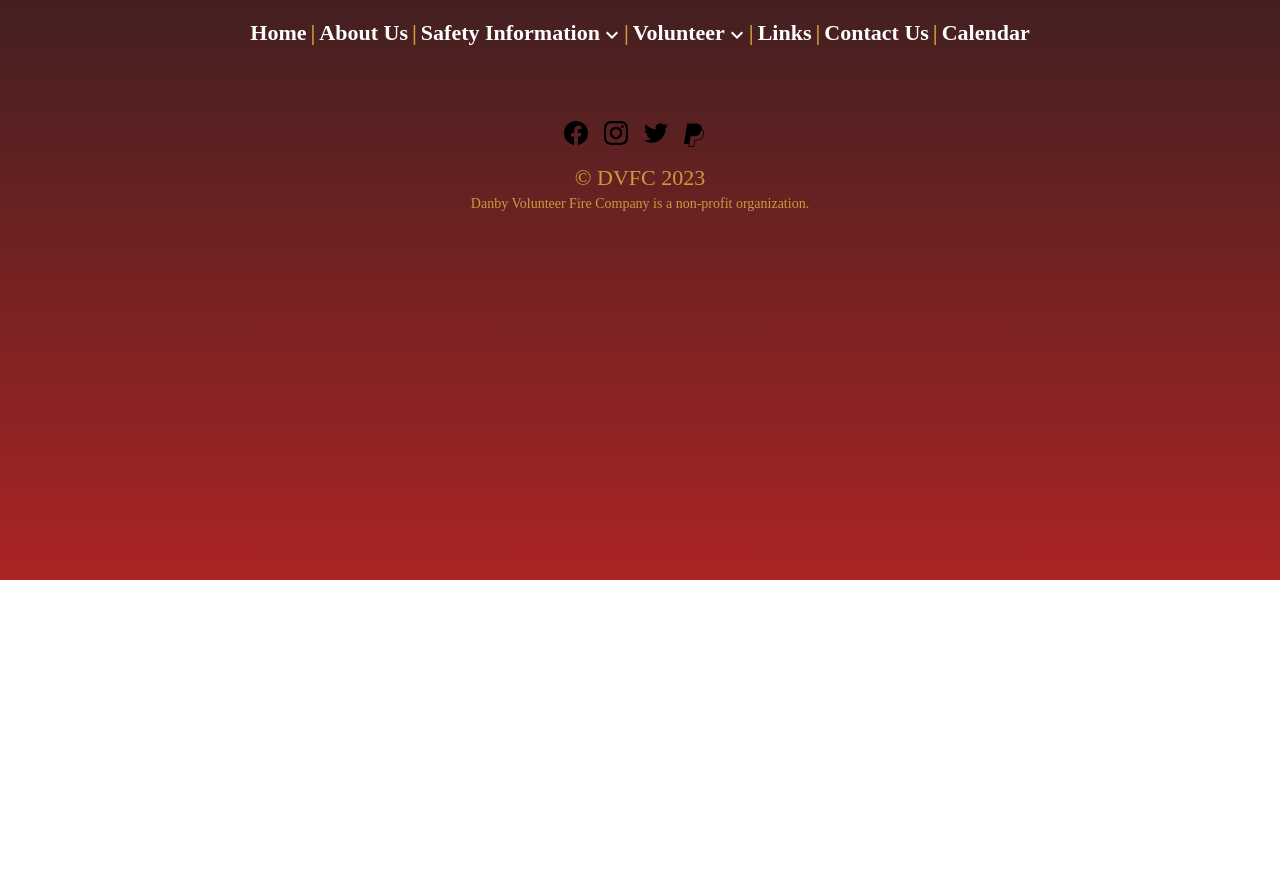
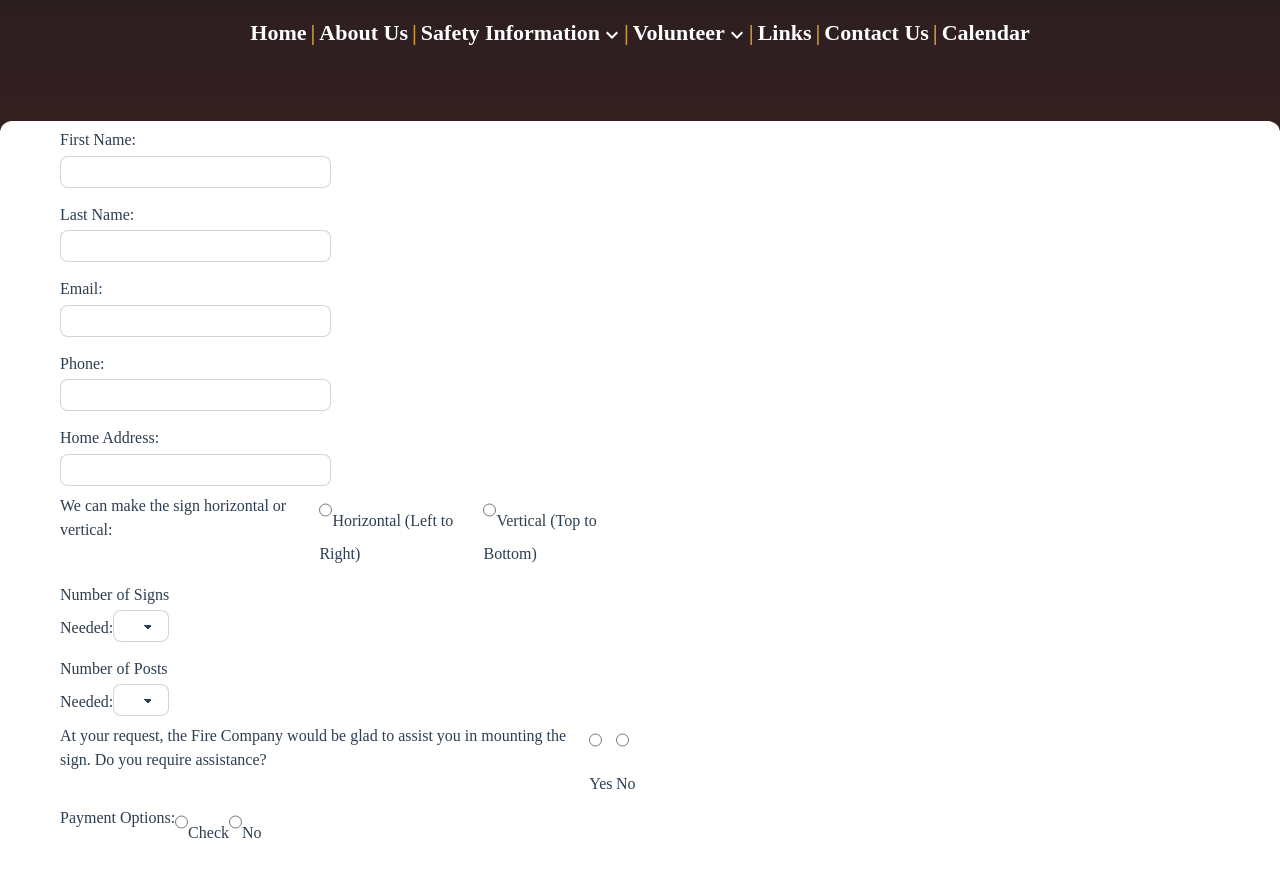
Before and after one commit to jdimichele/DanbyFireDept, a Vue app: page /safety/housesign in a window 1280 px wide. Shown: the part 220-1096 px from the top of the page. Before the commit the page ends 800 px from the top, so only its background shows below. Built offline with nearby package versions, Linux system fonts and the light colour scheme; what vue3-editor would draw is missing.

Commit message:
Added base template and base script for SafetyHouseSign component.

```diff
--- a/src/components/subpages/SafetyHouseSign.vue
+++ b/src/components/subpages/SafetyHouseSign.vue
@@ -1,7 +1,249 @@
 <template>
-    <div></div>
+  <div class="grid grid-cols-2 grid-rows-2">
+    <div class="">
+      <form @submit.prevent="submitHouseSign" class="pb-5">
+        <div class="w-full">
+          <!-- First Name label/input fields -->
+          <div class="sm:flex pb-2 ml-10 inline-block">
+            <div class="sm:w-28">
+              <label for="first-name" class="text-base">First Name:</label>
+              <input
+                class="input input-sm input-bordered text-xl"
+                type="text"
+                id="first-name"
+                name="first-name"
+                v-model.trim="firstName"
+                required
+              />
+            </div>
+          </div>
+
+          <!-- Last Name label/input fields -->
+          <div class="sm:flex pb-2 ml-10">
+            <div class="sm:w-28">
+              <label for="last-name" class="text-base">Last Name:</label>
+              <input
+                class="input input-sm input-bordered text-xl"
+                type="text"
+                id="last-name"
+                name="last-name"
+                v-model.trim="lastName"
+                required
+              />
+            </div>
+          </div>
+
+          <!-- Email Address label/input fields -->
+          <div class="sm:flex pb-2 ml-10">
+            <div class="sm:w-28">
+              <label for="email-address" class="text-base">Email:</label>
+
+              <input
+                class="input input-sm input-bordered text-xl"
+                type="email"
+                id="email-address"
+                name="email-address"
+                v-model.trim="emailAddress"
+                required
+              />
+            </div>
+          </div>
+
+          <!-- Phone Number label/input fields -->
+          <div class="sm:flex pb-2 ml-10">
+            <div class="sm:w-28">
+              <label for="phone" class="text-base">Phone:</label>
+              <input
+                class="input input-sm input-bordered text-xl"
+                type="tel"
+                id="phone"
+                name="phone"
+                v-model.trim="phoneNumber"
+                required
+              />
+            </div>
+          </div>
+
+          <!-- Home Address label/input fields -->
+          <div class="sm:flex pb-2 ml-10">
+            <div class="sm:w-28">
+              <label for="home-address" class="text-base">Home Address:</label>
+              <input
+                class="input input-sm input-bordered text-xl"
+                type="text"
+                id="home-address"
+                name="home-address"
+                v-model.trim="homeAddress"
+                required
+              />
+            </div>
+          </div>
+
+          <!-- Sign Direction radio buttons -->
+          <div class="sm:flex pb-2 ml-10">
+            <div>
+              <p class="text-base">
+                We can make the sign horizontal or vertical:
+              </p>
+            </div>
+            <div class="">
+              <input
+                class="input input-sm input-bordered"
+                type="radio"
+                id="sign-direction"
+                name="sign-direction"
+                value="horizontal"
+                v-model="signDirection"
+                required
+              />
+              <label for="horizontal" class="text-base"
+                >Horizontal (Left to Right)</label
+              >
+            </div>
+            <div class="">
+              <input
+                class="input input-sm input-bordered"
+                type="radio"
+                id="sign-direction"
+                name="sign-direction"
+                value="vertical"
+                v-model="signDirection"
+                required
+              />
+              <label for="vertical" class="text-base"
+                >Vertical (Top to Bottom)</label
+              >
+            </div>
+          </div>
+
+          <!-- Number of Signs selection -->
+          <div class="sm:flex pb-2 ml-10">
+            <div class="sm:w-28">
+              <label for="number-of-signs" class="text-base"
+                >Number of Signs Needed:</label
+              >
+              <select
+                class="select select-sm input-bordered text-xl"
+                id="number-of-signs"
+                name="number-of-signs"
+                v-model="numberOfSigns"
+                required
+              >
+                <option value="1">1</option>
+                <option value="2">2</option>
+                <option value="3">3</option>
+                <option value="4">4</option>
+              </select>
+            </div>
+          </div>
+
+          <!-- Number of Posts selection -->
+          <div class="sm:flex pb-2 ml-10">
+            <div class="sm:w-28">
+              <label for="number-of-posts" class="text-base"
+                >Number of Posts Needed:</label
+              >
+              <select
+                class="select select-sm input-bordered text-xl"
+                id="number-of-posts"
+                name="number-of-posts"
+                v-model="numberOfPosts"
+                required
+              >
+                <option value="0">0</option>
+                <option value="1">1</option>
+                <option value="2">2</option>
+                <option value="3">3</option>
+                <option value="4">4</option>
+              </select>
+            </div>
+          </div>
+
+          <!-- Mounting radio buttons -->
+          <div class="sm:flex pb-2 ml-10">
+            <div>
+              <p class="text-base">
+                At your request, the Fire Company would be glad to assist you in
+                mounting the sign. Do you require assistance?
+              </p>
+            </div>
+            <div class="">
+              <input
+                class="input input-sm input-bordered"
+                type="radio"
+                id="mounting"
+                name="mounting"
+                value="yes"
+                v-model="mounting"
+                required
+              />
+              <label for="yes" class="text-base">Yes</label>
+            </div>
+            <div class="">
+              <input
+                class="input input-sm input-bordered"
+                type="radio"
+                id="mounting"
+                name="mounting"
+                value="no"
+                v-model="mounting"
+                required
+              />
+              <label for="no" class="text-base">No</label>
+            </div>
+          </div>
+
+          <!-- Payment Options radio buttons -->
+          <div class="sm:flex pb-2 ml-10">
+            <div>
+              <p class="text-base">Payment Options:</p>
+            </div>
+            <div class="">
+              <input
+                class="input input-sm input-bordered"
+                type="radio"
+                id="payment-option"
+                name="payment-option"
+                value="yes"
+                v-model.trim="paymentOption"
+                required
+              />
+              <label for="yes" class="text-base">Check</label>
+            </div>
+            <div class="">
+              <input
+                class="input input-sm input-bordered"
+                type="radio"
+                id="payment-option"
+                name="payment-option"
+                value="no"
+                v-model.trim="paymentOption"
+                required
+              />
+              <label for="no" class="text-base">No</label>
+            </div>
+          </div>
+        </div>
+      </form>
+    </div>
+  </div>
 </template>
 
 <script>
-export default {};
+export default {
+  data() {
+    return {
+      firstName: null,
+      lastName: null,
+      emailAddress: null,
+      phoneNumber: null,
+      homeAddress: null,
+      signDirection: null,
+      numberOfSigns: null,
+      numberOfPosts: null,
+      mounting: null,
+      paymentOption: null,
+    };
+  },
+};
 </script>
```
